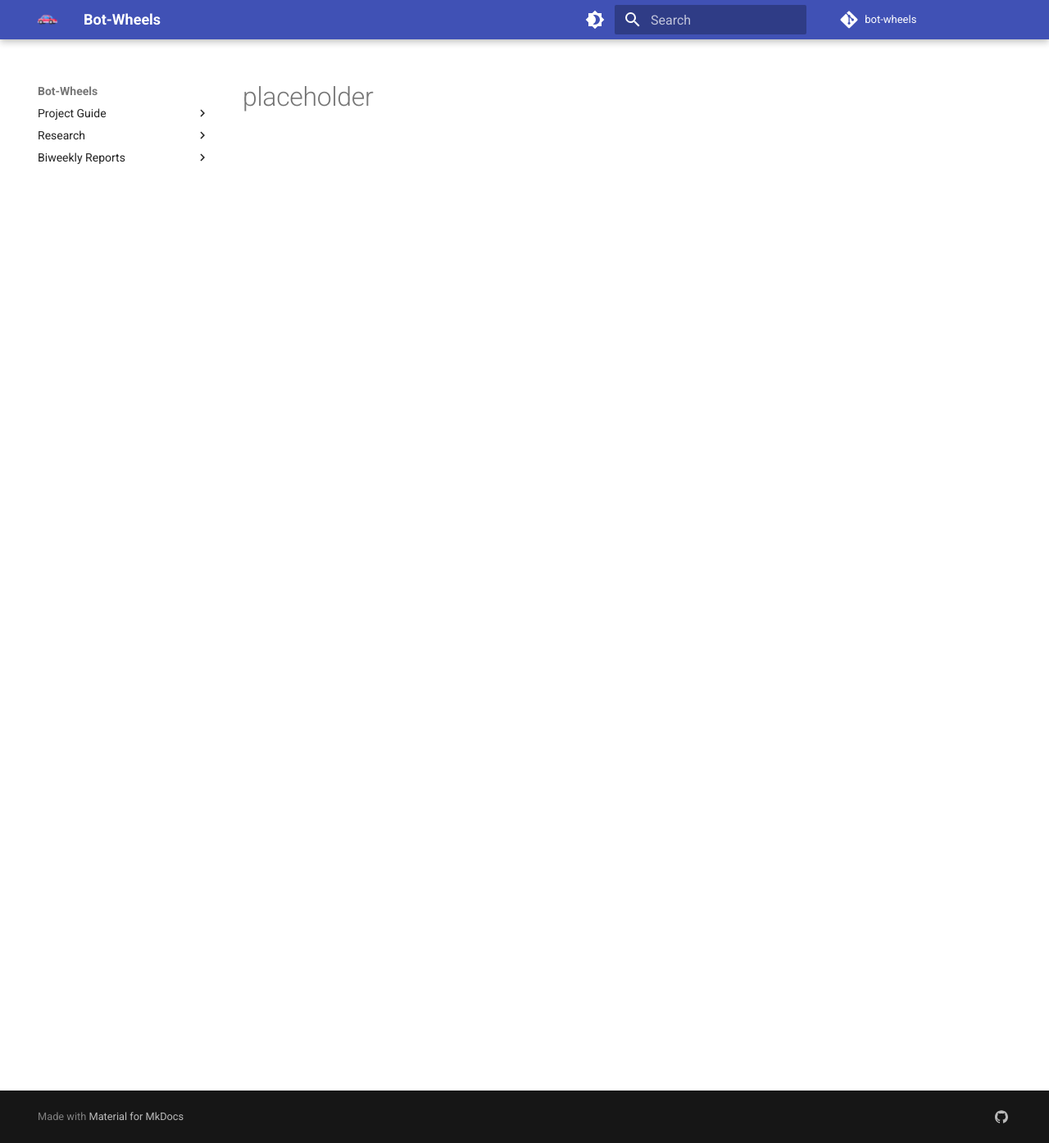
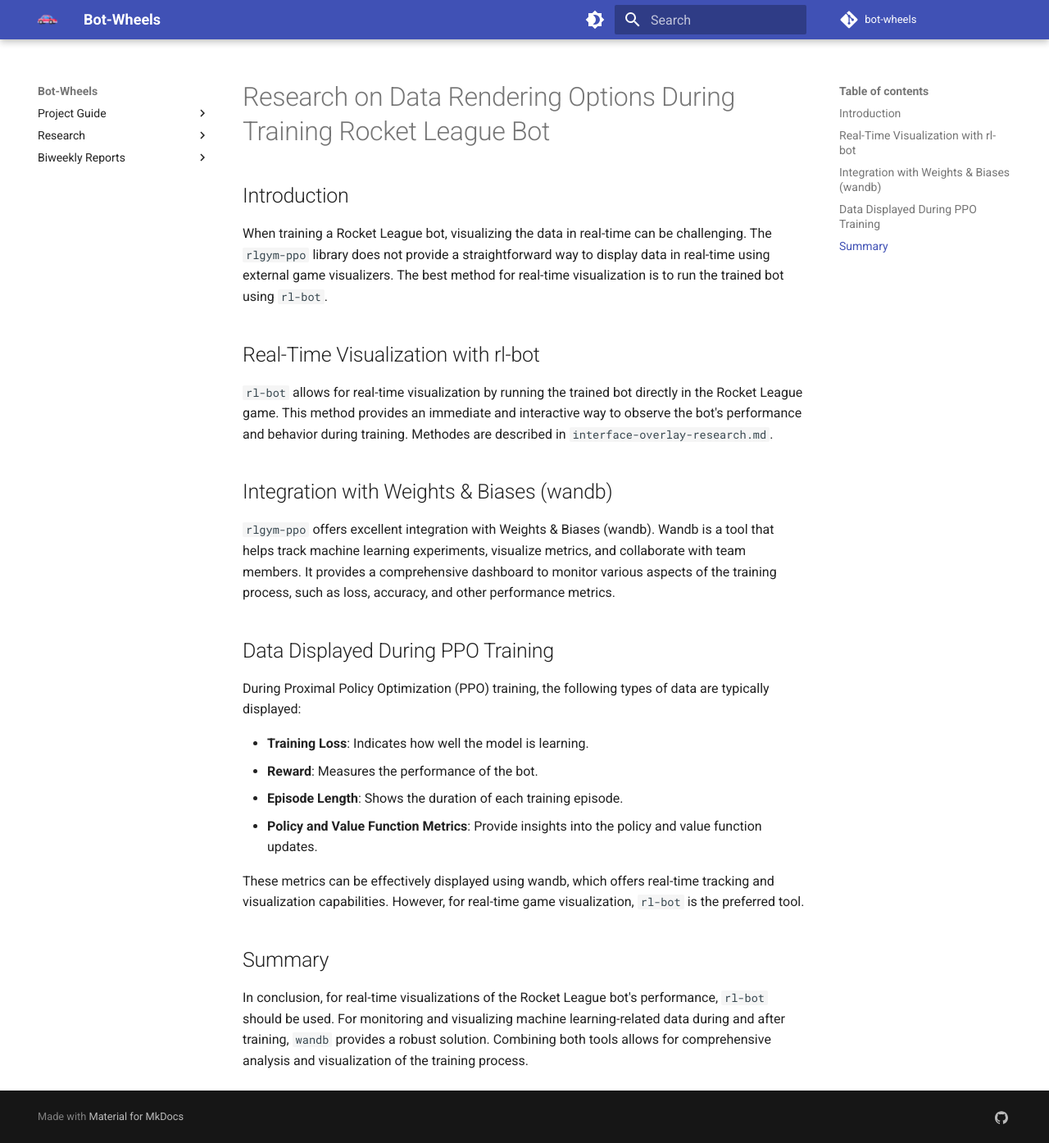
Before and after one commit to bot-wheels/docs, an MkDocs documentation site: the page built from docs/research/visualizations/training-visualization-reaserch.md, in a window 1280 px wide and 1394 px high. Shown: the whole window at 82% size. Built offline with MkDocs 1.6.1 and Material for MkDocs 9.7.7, drawn with Linux system fonts in a browser that asks for light colours.

Commit message:
:sparkles: write reaserch document

```diff
--- a/docs/research/visualizations/training-visualization-reaserch.md
+++ b/docs/research/visualizations/training-visualization-reaserch.md
@@ -1 +1,28 @@
-#placeholder
+# Research on Data Rendering Options During Training Rocket League Bot
+
+## Introduction
+
+When training a Rocket League bot, visualizing the data in real-time can be challenging. The `rlgym-ppo` library does not provide a straightforward way to display data in real-time using external game visualizers. The best method for real-time visualization is to run the trained bot using `rl-bot`.
+
+## Real-Time Visualization with rl-bot
+
+`rl-bot` allows for real-time visualization by running the trained bot directly in the Rocket League game. This method provides an immediate and interactive way to observe the bot's performance and behavior during training. Methodes are described in `interface-overlay-research.md`.
+
+## Integration with Weights & Biases (wandb)
+
+`rlgym-ppo` offers excellent integration with Weights & Biases (wandb). Wandb is a tool that helps track machine learning experiments, visualize metrics, and collaborate with team members. It provides a comprehensive dashboard to monitor various aspects of the training process, such as loss, accuracy, and other performance metrics.
+
+## Data Displayed During PPO Training
+
+During Proximal Policy Optimization (PPO) training, the following types of data are typically displayed:
+
+- **Training Loss**: Indicates how well the model is learning.
+- **Reward**: Measures the performance of the bot.
+- **Episode Length**: Shows the duration of each training episode.
+- **Policy and Value Function Metrics**: Provide insights into the policy and value function updates.
+
+These metrics can be effectively displayed using wandb, which offers real-time tracking and visualization capabilities. However, for real-time game visualization, `rl-bot` is the preferred tool.
+
+## Summary
+
+In conclusion, for real-time visualizations of the Rocket League bot's performance, `rl-bot` should be used. For monitoring and visualizing machine learning-related data during and after training, `wandb` provides a robust solution. Combining both tools allows for comprehensive analysis and visualization of the training process.
```
